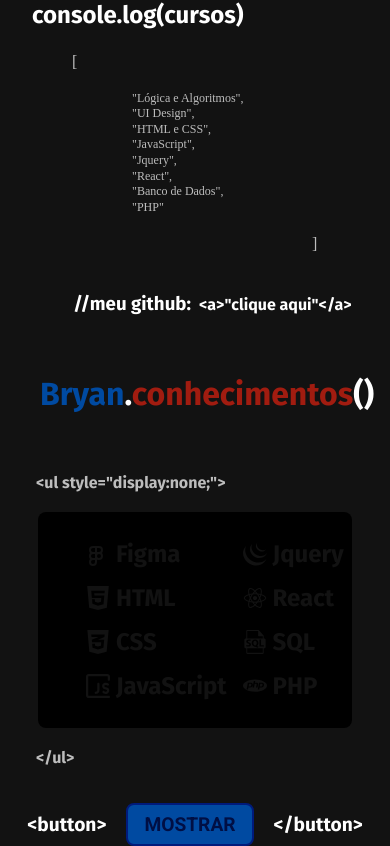
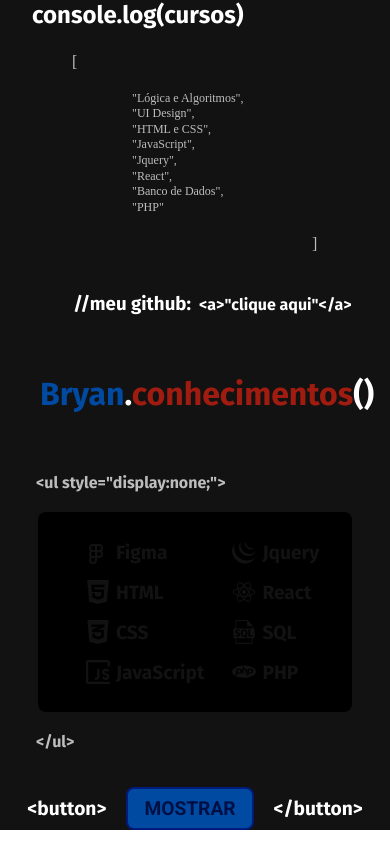
Before and after one commit to bryan0796/portifolio, a React (Vite) app: page / in a window 390 px wide. Shown: the part 1412-2258 px from the top of the page. Built offline with nearby package versions, Linux system fonts and the light colour scheme.

Commit message:
melhorias-responsivo

```diff
--- a/src/Components/css/Conhecimentos.module.css
+++ b/src/Components/css/Conhecimentos.module.css
@@ -121,3 +121,9 @@
     font-size: 1.2rem;
   }
 }
+@media(max-width: 400px) {
+  .tecnologias {
+    font-size: 1.2rem;
+    gap: 12px;
+  }
+}
```
